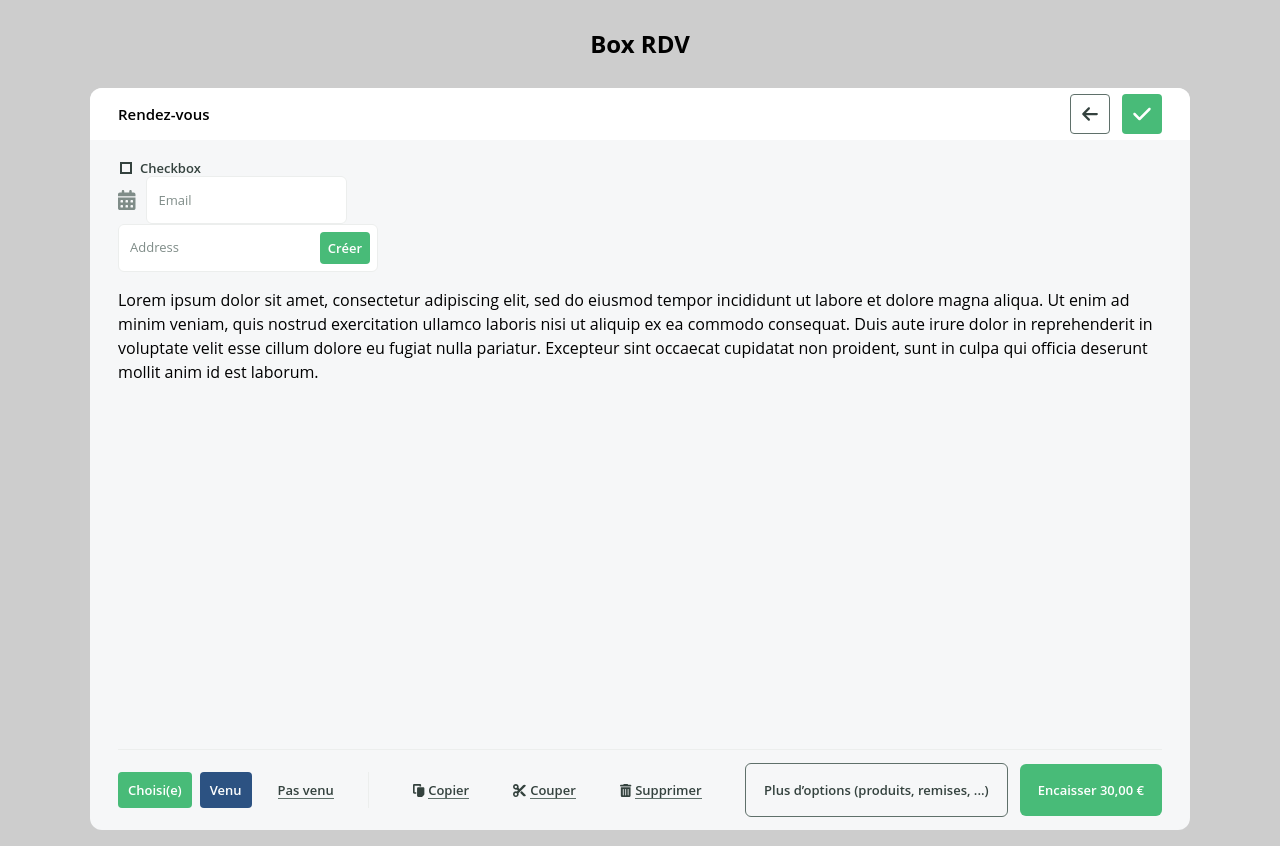
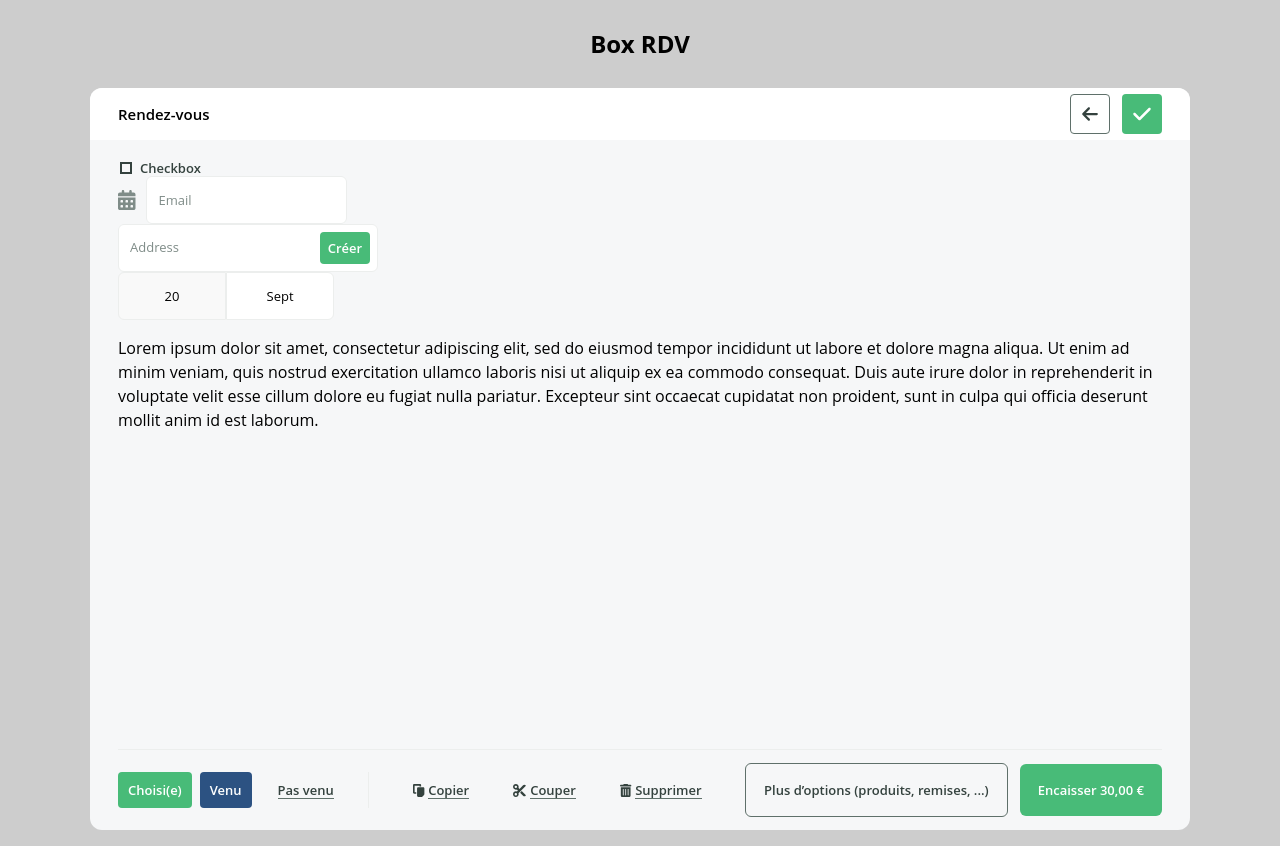
Before and after one commit to OksanaPopovichenko/Box-RDV, a React (Create React App) app: page / in a window 1280 px wide. Built offline with nearby package versions, Linux system fonts and the light colour scheme.

Commit message:
:lipstick: Added styles for double input

```diff
--- a/src/components/atoms/Input/Input.tsx
+++ b/src/components/atoms/Input/Input.tsx
@@ -13,10 +13,27 @@ interface InputProps {
     btnText: string;
     onChange: () => void;
   };
+  data?: {
+    input1Props: {
+      value?: string;
+      placeholder?: string;
+      setValue?: (value: string) => void;
+      className?: string;
+      disabled?: boolean;
+    };
+    input2Props: {
+      value?: string;
+      placeholder?: string;
+      setValue?: (value: string) => void;
+      className?: string;
+      disabled?: boolean;
+    };
+  };
 }
 
 export default function Input(props: InputProps): JSX.Element {
-  const { type, placeholder, className, value, setValue, icon, action } = props;
+  const { type, placeholder, className, value, setValue, icon, action, data } =
+    props;
 
   const [inputValue, setInputValue] = useState(value ? value : "");
   const inputRef = useRef<HTMLInputElement>(null);
@@ -39,13 +56,16 @@ export default function Input(props: InputProps): JSX.Element {
   const typeList: { [key: string]: string } = {
     simple:
       "border border-[#ECEEED] rounded-md px-3 py-4 focus:outline-none focus:border-[#48BB78] focus:shadow-sm",
-    double: "",
+    double:
+      "text-center border border-[#ECEEED] px-3 py-4 focus:outline-none focus:border-[#48BB78] focus:shadow-sm disabled:bg-[#F9F9F9]",
     labelInside:
       "border border-[#ECEEED] rounded-md px-3 py-4 focus:outline-none focus:border-[#48BB78] focus:shadow-sm",
     common: "text-[13px] leading-4 h-12 placeholder-[#7F8C88] cursor-text",
   };
 
   return (
+    <div>
+      {type !== "double" ? (
         <div className="flex flex-row items-center gap-2.5">
           {icon && <div className="text-[#7F8C88] text-xl">{icon}</div>}
           <div className="relative">
@@ -84,5 +104,28 @@ export default function Input(props: InputProps): JSX.Element {
             )}
           </div>
         </div>
+      ) : (
+        <div className="flex flex-row">
+          <input
+            type="text"
+            placeholder={data?.input1Props.placeholder}
+            className={`${typeList.common} ${typeList[type]} ${
+              data?.input1Props.className || ""
+            } rounded-l-md border-r-[0.5px]`}
+            value={data?.input1Props.value}
+            disabled={data?.input1Props?.disabled}
+          />
+          <input
+            type="text"
+            placeholder={data?.input2Props.placeholder}
+            className={`${typeList.common} ${typeList[type]} ${
+              data?.input2Props.className || ""
+            } rounded-r-md border-l-[0.5px]`}
+            value={data?.input2Props.value}
+            disabled={data?.input2Props?.disabled}
+          />
+        </div>
+      )}
+    </div>
   );
 }
--- a/src/pages/Homepage/App.tsx
+++ b/src/pages/Homepage/App.tsx
@@ -73,6 +73,24 @@ function App(): JSX.Element {
                 onChange: () => {},
               }}
             />
+            <Input
+              type="double"
+              data={{
+                input1Props: {
+                  placeholder: "date",
+                  value: "20",
+                  setValue: () => {},
+                  className: "w-[108px]",
+                  disabled: true,
+                },
+                input2Props: {
+                  placeholder: "month",
+                  value: "Sept",
+                  setValue: () => {},
+                  className: "w-[108px]",
+                },
+              }}
+            />
           </div>
           <div>
             Lorem ipsum dolor sit amet, consectetur adipiscing elit, sed do
```
Lines whose indentation alone changed are shown as unchanged.
